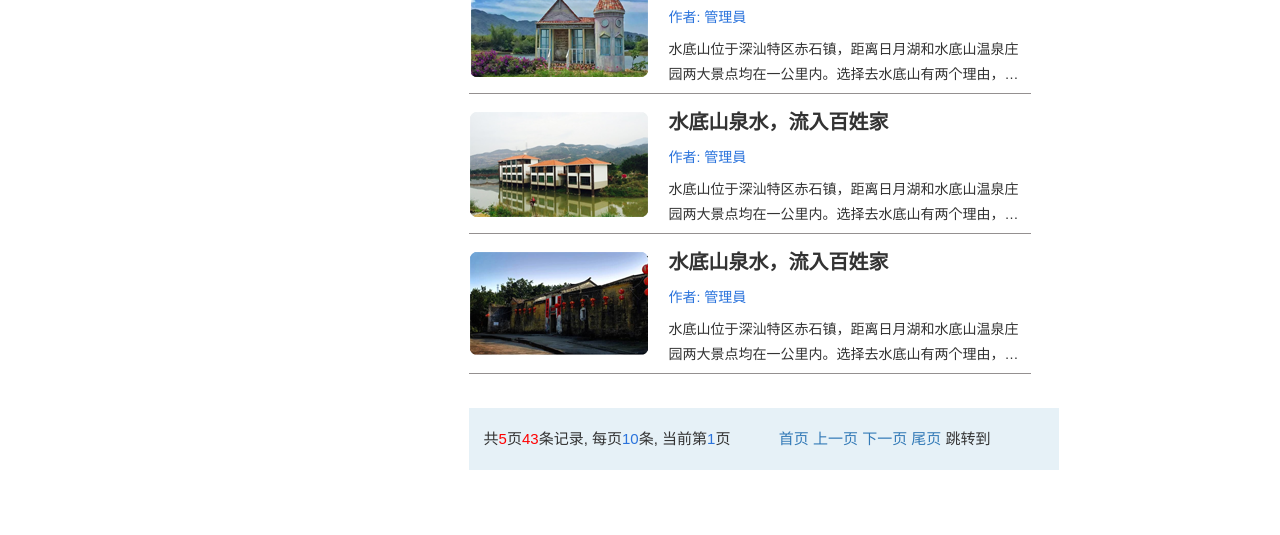
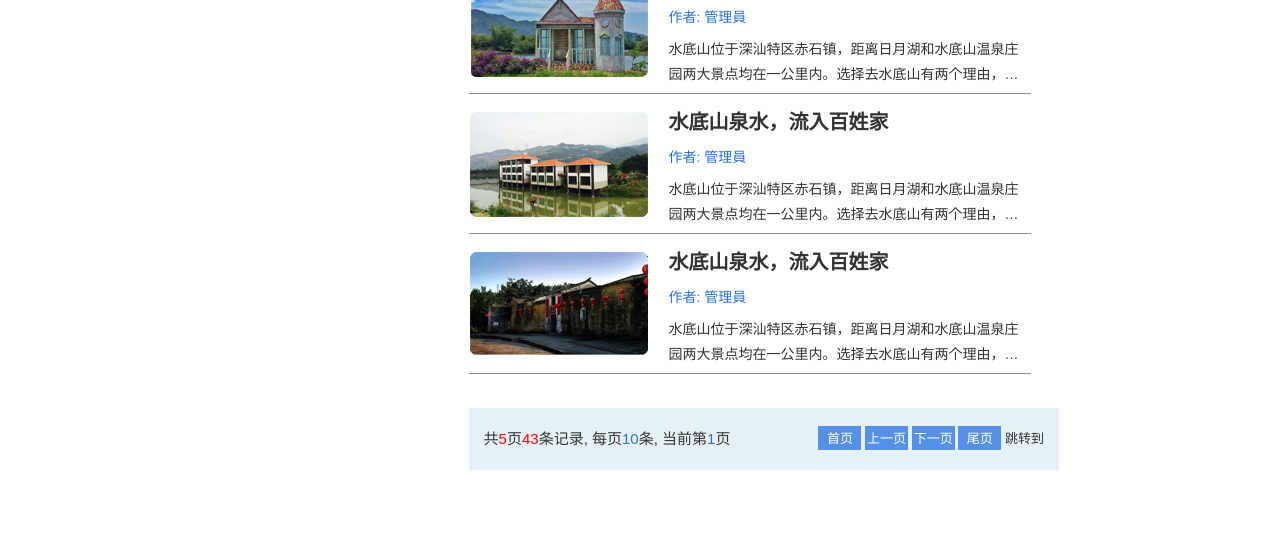
Before and after one commit to JasonLWY/GW, a website: page src/tripList.html in a window 1280 px wide. Shown: the part 827-1362 px from the top of the page. Drawn offline with Linux system fonts and the light colour scheme.

Commit message:
出行列表

```diff
--- a/css/index.less
+++ b/css/index.less
@@ -575,6 +575,63 @@ a:hover{ color: #0097fb;}
 								 	margin-top: 50px;
 								 	line-height: 62px;
 								 	font: 15px/62px 'Microsoft YaHei',arial,tahoma,\5b8b\4f53,sans-serif;
+								 	 .paging-right{
+								 	 	text-align: right;
+								 	 	font: 13px/62px 'Microsoft YaHei',arial,tahoma,\5b8b\4f53,sans-serif;
+								 	 	 span{
+								 	 	 	a{
+												color: #fff;
+								 	 	 		text-decoration: none;
+								 	 	 	}
+								 	 	 	input{
+								 	 	 		display: inline-block;
+								 	 	 		width: 55px;
+								 	 	 		height: 24px;
+								 	 	 		background: #fff;
+								 	 	 	}
+								 	 	 }
+								 	 	 span:nth-of-type(1){
+								 	 	 	background: #5791E7;
+    										display: inline-block;
+    										width: 43px;
+    										height: 24px;
+    										line-height: 26px;
+    										text-align: center
+								 	 	 }
+								 	 	 span:nth-of-type(2){
+								 	 	 	background: #5791E7;
+    										display: inline-block;
+    										width: 43px;
+    										height: 24px;
+    										line-height: 26px;
+    										text-align: center
+								 	 	 }
+								 	 	 span:nth-of-type(3){
+								 	 	 	background: #5791E7;
+    										display: inline-block;
+    										width: 43px;
+    										height: 24px;
+    										line-height: 26px;
+    										text-align: center
+								 	 	 }
+								 	 	 span:nth-of-type(4){
+								 	 	 	background: #5791E7;
+    										display: inline-block;
+    										width: 43px;
+    										height: 24px;
+    										line-height: 26px;
+    										text-align: center
+								 	 	 }
+								 	 	 span:nth-of-type(6){
+								 	 	 	background: #5791E7;
+								 	 	 	color: #fff;
+    										display: inline-block;
+    										width: 43px;
+    										height: 24px;
+    										line-height: 26px;
+    										text-align: center
+								 	 	 }
+								 	 }
 								 	 .paging-left{
 								 	 	span:nth-of-type(1){
 								 	 		i{
--- a/src/tripList.html
+++ b/src/tripList.html
@@ -182,7 +182,7 @@
 	            								<input type="type" name="" value="">
 	            								页
 	            							</span>
-	            							<span>GO</span>
+	            							<span><a href="javascript:0;" title="">GO</a></span>
 	            						</div>
 	            					</div>
 	            				</div>
```
Also changed, not shown: css/index.css.
